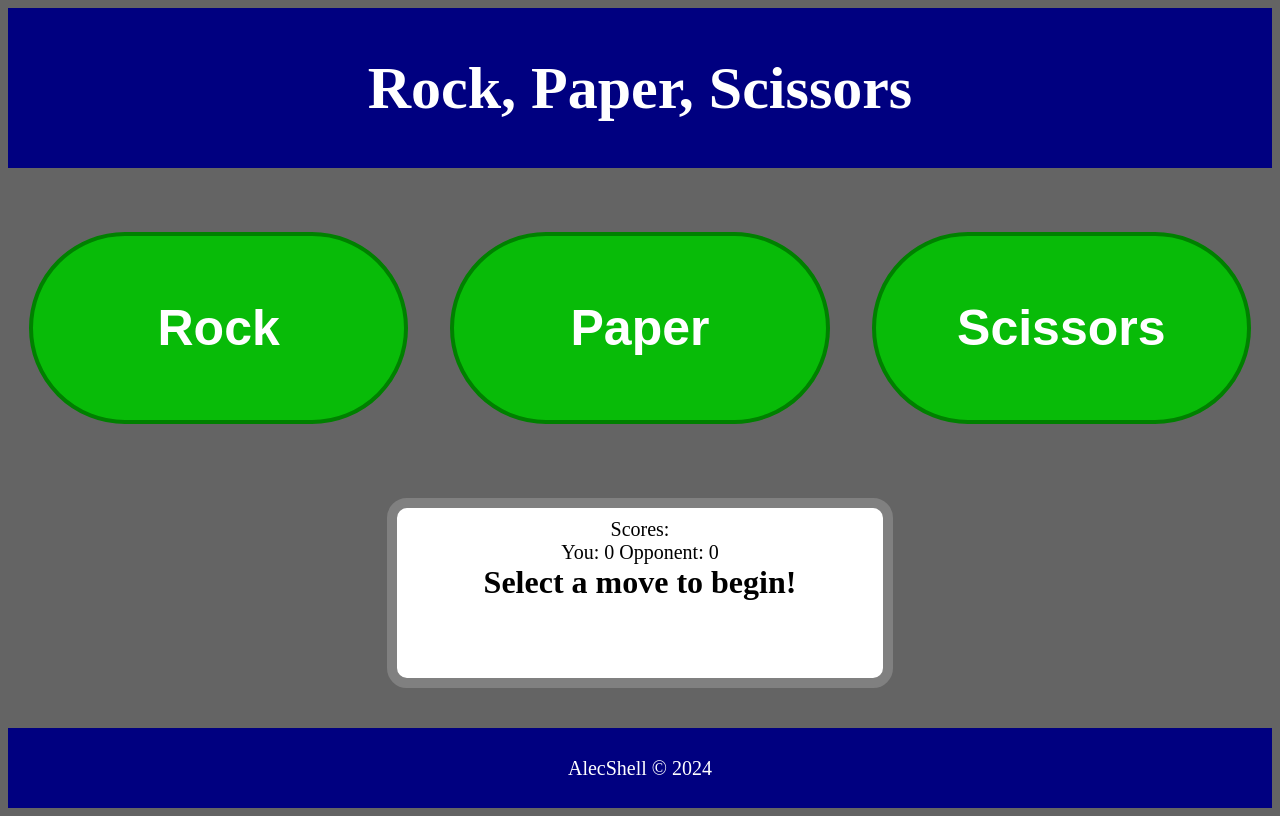
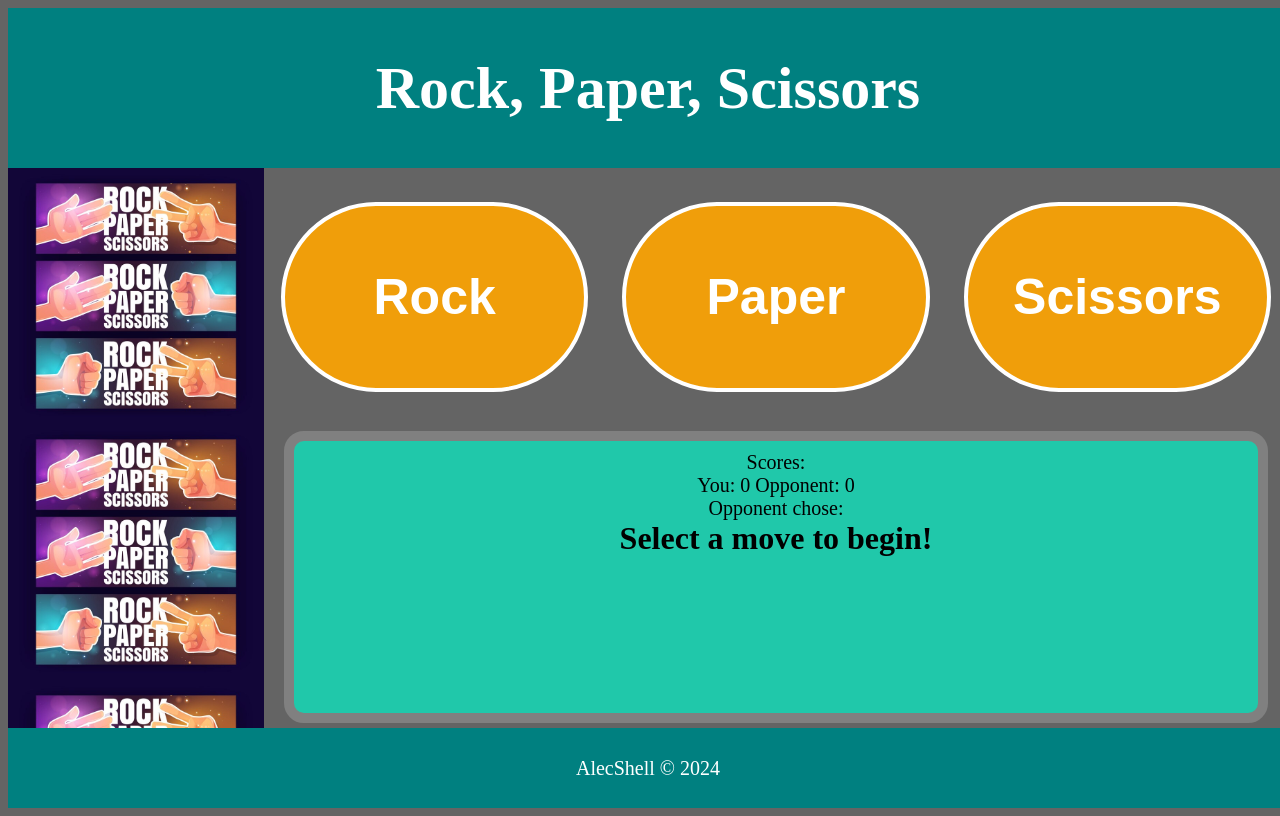
Before and after one commit to alec-shell/RockPaperScissors, a plain HTML site: page index.html in a window 1280 px wide. Drawn offline with Linux system fonts and the light colour scheme.

Commit message:
Major css/styling overhaul.  Added Opponent move output as well.

```diff
--- a/index.html
+++ b/index.html
@@ -15,14 +15,18 @@
     <header id="header">
         <h1>Rock, Paper, Scissors</h1>
     </header>
+    <div id="content">
+        <div id="imageBar"></div>
 
-    <div id="playArea">
-        <button class="moves" value="R">Rock</button>
-        <button class="moves" value="P">Paper</button>
-        <button class="moves" value="S">Scissors</button>
+        <div id="IO">
+            <div id="playArea">
+                <button class="moves" value="Rock">Rock</button>
+                <button class="moves" value="Paper">Paper</button>
+                <button class="moves" value="Scissors">Scissors</button>
+            </div>
+            <div id="output"></div>
+        </div>
     </div>
-
-    <div id="output"></div>
 
     <footer id="footer">AlecShell © 2024</footer>
 
--- a/script.js
+++ b/script.js
@@ -1,10 +1,10 @@
 function getComputerChoice() {
-    let moves = ["R", "P", "S"];
+    let moves = ["Rock", "Paper", "Scissors"];
     let index = Math.floor(Math.random() * 3);
     return moves[index];
 }
 
-function displayOutput(result) {
+function displayOutput(result, comp = "") {
     display.innerText = "";
     let banner = document.createElement("div");
     banner.innerText = "Scores:";
@@ -13,8 +13,11 @@ function displayOutput(result) {
     let winner = document.createElement("div");
     winner.innerText = result;
     winner.setAttribute("style", "font-weight: 900; font-size: 32px;");
+    let compMove = document.createElement("div");
+    compMove.innerText = `Opponent chose: ${comp}`
     display.appendChild(banner);
     display.appendChild(scores);
+    display.appendChild(compMove);
     display.appendChild(winner);
 }
 
@@ -25,7 +28,7 @@ function endMessage() {
     }
     const resetButton = document.createElement("button");
     resetButton.innerText = "New Game";
-    resetButton.setAttribute("style", "padding: 5px 10px; font-weight: 900; font-size: 28px; color: white; background-color: green; border: 3px solid rgb(8, 187, 8); border-radius: 5px;");
+    resetButton.setAttribute("style", "padding: 5px 10px; font-weight: 900; font-size: 28px; color: white; background-color: rgb(223, 152, 21); border: 3px solid white; border-radius: 5px;");
     resetButton.addEventListener("click", () => window.location.reload());
     display.innerText = "";
     display.innerText = message;
@@ -40,13 +43,13 @@ function playRound(userMove) {
     if (compMove === userMove) {
         result = "Tie!";
     }
-    else if (compMove === "R" && userMove === "P") {
+    else if (compMove === "Rock" && userMove === "Paper") {
         result = "Round won!";
     }
-    else if (compMove === "P" && userMove === "S") {
+    else if (compMove === "Paper" && userMove === "Scissors") {
         result = "Round won!";
     }
-    else if (compMove === "S" && userMove === "R") {
+    else if (compMove === "Scissors" && userMove === "Rock") {
         result = "Round won!";
     }
 
@@ -58,7 +61,7 @@ function playRound(userMove) {
     }
     const gameOver = function() {return humanScore >= 5 || computerScore >= 5};
     if (gameOver()) endMessage();
-    else displayOutput(result);
+    else displayOutput(result, compMove);
 }
 
 
--- a/style.css
+++ b/style.css
@@ -6,21 +6,41 @@ body {
     display: flex;
     flex-direction: column;
     height: 100vh;
+    width: 100%;
     justify-content: space-between;
     color: white;
 }
 
 #header {
     display: flex;
-    background-color: navy;
-    min-height: 20%;
+    background-color: teal;
+    height: 20%;
     align-items: center;
     justify-content: center;
     font-size: 30px;
 }
 
+#content {
+    display: flex;
+    height: 70%;
+
+}
+
+#imageBar {
+    width: 20%;
+    background-image: url("img/RPS.jpg");
+    background-size: 100%;
+}
+
+#IO {
+    display: flex;
+    flex: 1;
+    flex-direction: column;
+    width: 80%;
+}
+
 #playArea {
-    min-height: 30%;
+    height: 45%;
     padding: 10px 0px;
     display: flex;
     justify-content: space-around;
@@ -32,9 +52,9 @@ body {
     min-height: 80%;
     border: none;
     color: white;
-    border: 4px solid green;
+    border: 4px solid white;
     border-radius: 100px;
-    background-color: rgb(8, 187, 8);
+    background-color: rgb(255, 165, 0, .9);
     font-size: 50px;
     font-weight: 900;
 }
@@ -44,10 +64,10 @@ body {
     min-height: 75%;
     border: none;
     color: white;
-    border: 4px solid green;
+    border: 4px solid rgb(255, 255, 255, .8);
     border-radius: 100px;
-    background-color: rgb(8, 187, 8);
-    font-size: 50px;
+    background-color: rgb(255, 165, 0, .855);
+    font-size: 48px;
     font-weight: 900;
 }
 
@@ -56,13 +76,13 @@ body {
     flex-direction: column;
     align-items: center;
     font-size: 20px;
-    background-color: white;
+    background-color: rgb(32, 200, 170);
     color: black;
-    min-height: 20%;
+    min-height: 45%;
     border: 10px solid gray;
     border-radius: 20px;
-    padding-top: 10px;
-    margin: 10px 30%;
+    padding: 10px;
+    margin: 5px 20px;
 }
 
 #footer {
@@ -70,6 +90,7 @@ body {
     justify-content: center;
     align-items: center;
     min-height: 10%;
-    background-color: rgb(0, 0, 128);
+    background-color: teal;
+    color: white;
     font-size: 20px;
 }
```
Also changed, not shown: img/RPS.jpg (added).
